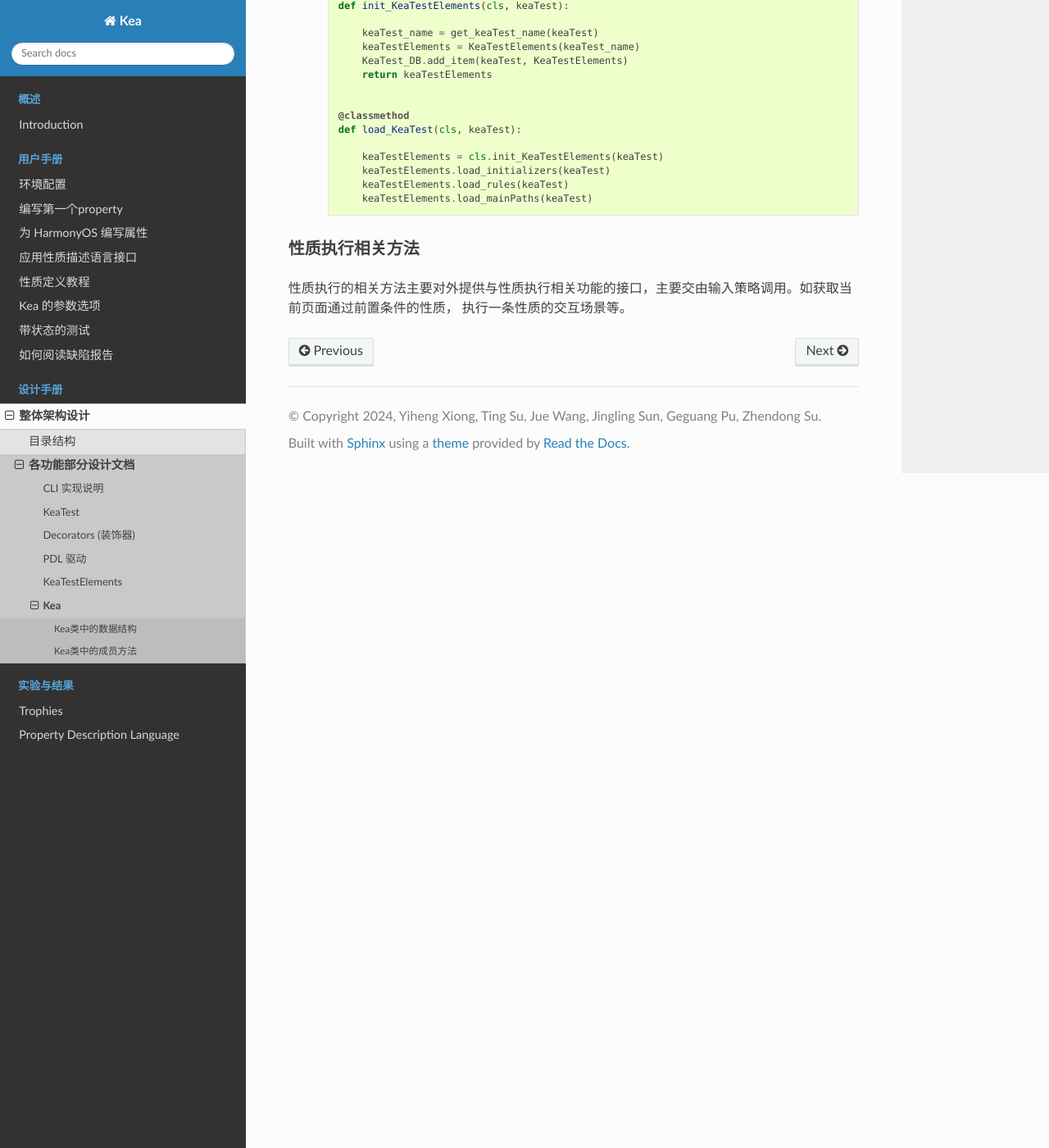
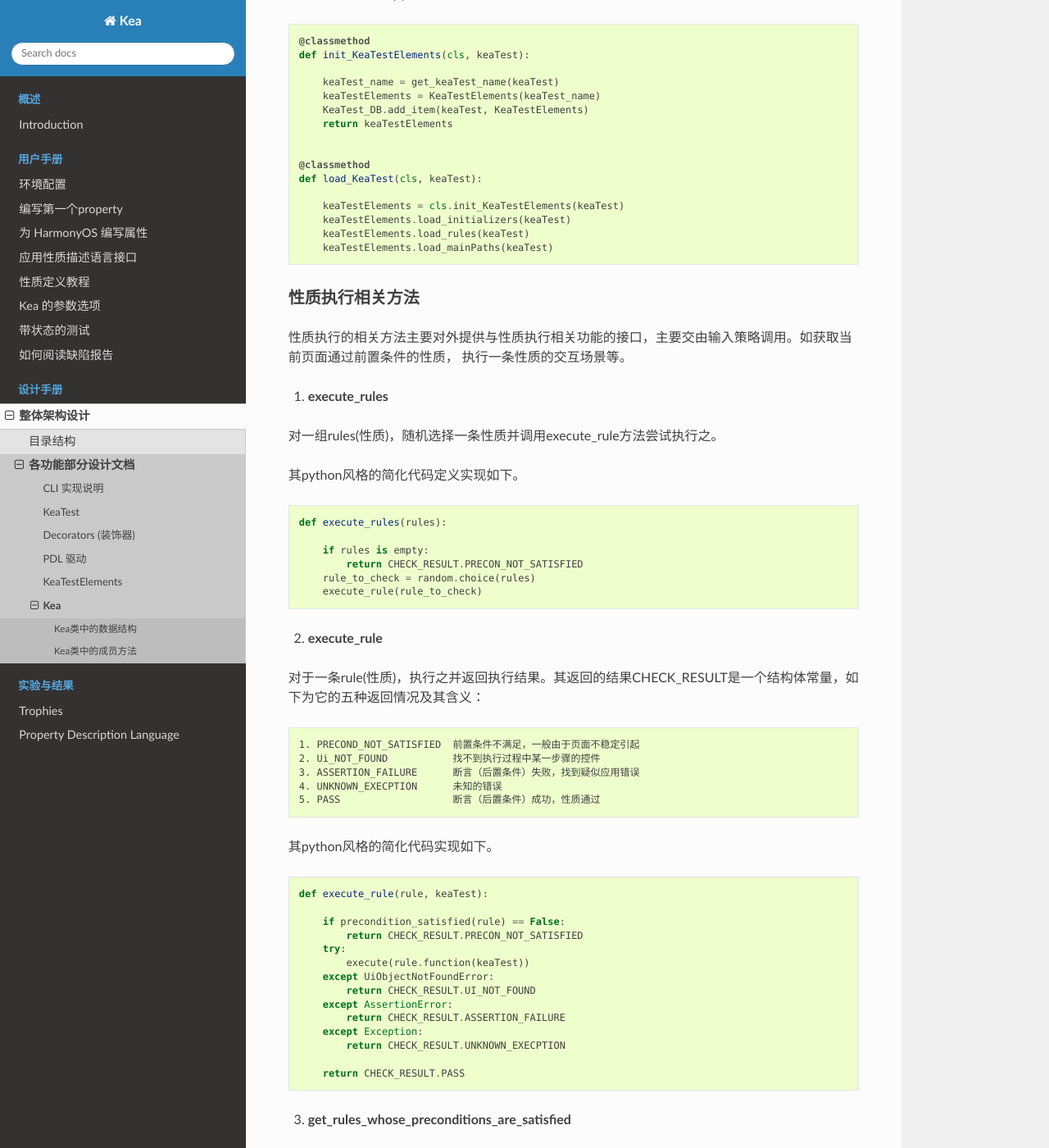
Before and after one commit to XixianLiang/kea-technic-docs, a Sphinx documentation site: the page built from docs/source/part-designDocument/kea/kea.rst, in a window 1280 px wide and 1400 px high, scrolled down 2344 px. Shown: the whole window at 82% size. Built offline with Sphinx 7.4.7 and the Read the Docs theme 3.1.0, drawn with Linux system fonts in a browser that asks for light colours; pages that are not in the unit, such as notebooks, are missing from menus; some of the changed text lies outside the part shown.

Commit message:
finish kea

```diff
--- a/docs/source/part-designDocument/kea/kea.rst
+++ b/docs/source/part-designDocument/kea/kea.rst
@@ -32,85 +32,85 @@
 -------------------------
 
 读取性质的相关方法
-~~~~~~~~~~~~~~~~~~~~~~~
+~~~~~~~~~~~~~~~~~~~~~~~~~
 
 读取性质的相关方法主要对外提供读取用户自定义相关性质的方法。这些性质被读取后会按keaTestElements数据结构的方式组织，
 并存储进入KeaTest_DB。
 
 1. **load_app_properties**
 
-   load_app_properties 从用户指定的性质文件中读取性质并存储入Kea，其核心流程如下。
+load_app_properties 从用户指定的性质文件中读取性质并存储入Kea，其核心流程如下。
 
-   .. code-block::
+.. code-block::
 
-       1. 去除重复指定的文件。
-       2. 对每个文件，检查文件的后缀名是否为.py以确认文件有效性。
-       3. 通过导入模块的方式导入用户定义的性质。
-       4. 为模块设置对应的系统的pdl_driver。
-       5. 检查在步骤3中获得的模块的成员，识别其中的用户定义性质（KeaTest的子类对象）并调用load_KeaTest方法加载他们。
-       6. 回到步骤2直至所有用户自定义文件被加载完毕。
+    1. 去除重复指定的文件。
+    2. 对每个文件，检查文件的后缀名是否为.py以确认文件有效性。
+    3. 通过导入模块的方式导入用户定义的性质。
+    4. 为模块设置对应的系统的pdl_driver。
+    5. 检查在步骤3中获得的模块的成员，识别其中的用户定义性质（KeaTest的子类对象）并调用load_KeaTest方法加载他们。
+    6. 回到步骤2直至所有用户自定义文件被加载完毕。
 
-   具体步骤的简化的python风格代码如下：
+具体步骤的简化的python风格代码如下：
 
-   *注：为了描述清晰，简化的代码仅对核心流程进行抽象并展示，实际代码与简化的参考代码不完全一致。
-   下文将展示的其他简化代码遵循的规则相同。*
+*注：为了描述清晰，简化的代码仅对核心流程进行抽象并展示，实际代码与简化的参考代码不完全一致。
+下文将展示的其他简化代码遵循的规则相同。*
 
-   .. code-block:: python
+.. code-block:: python
 
-        @classmethod
-        def load_app_properties(cls, property_files):
+    @classmethod
+    def load_app_properties(cls, property_files):
 
-            remove_duplicated_files(property_files)
+        remove_duplicated_files(property_files)
 
-            for file in property_files:
+        for file in property_files:
 
-                check_file_basename(file)
+            check_file_basename(file)
 
-                module = get_module_name(file)
+            module = get_module_name(file)
 
-                try:
-                    module = importlib.import_module(module_name)
+            try:
+                module = importlib.import_module(module_name)
 
-                    # set the pdl driver in the modules (the user written properties)
-                    module.d = cls._pdl_driver
+                # set the pdl driver in the modules (the user written properties)
+                module.d = cls._pdl_driver
 
-                    # find all kea tests in the module and attempt to Load them.
-                    for obj in getmembers(module):
-                        if is_subclass(obj, KeaTest):
-                            cls.load_KeaTest(obj)
+                # find all kea tests in the module and attempt to Load them.
+                for obj in getmembers(module):
+                    if is_subclass(obj, KeaTest):
+                        cls.load_KeaTest(obj)
 
 2. **load_KeaTest**
 
-    load_KeaTest 从 KeaTest 中取出用户自定义的性质（含初始化函数对象、交互场景、主路径函数对象），
-    转换为 KeaTestElements 数据结构并存储入 KeaTest_DB 。
+load_KeaTest 从 KeaTest 中取出用户自定义的性质（含初始化函数对象、交互场景、主路径函数对象），
+转换为 KeaTestElements 数据结构并存储入 KeaTest_DB 。
 
-    load_KeaTest 的流程如下：
+load_KeaTest 的流程如下：
 
-    .. code-block::
+.. code-block::
 
-       1. 初始化一个KeaTestElements，以 <KeaTest, KeaTestElements> 数据项的方式存储进KeaTest_DB
-       2. 调用KeaTestElements的方法读取KeaTest中的性质，并存储进KeaTestElements。
+   1. 初始化一个KeaTestElements，以 <KeaTest, KeaTestElements> 数据项的方式存储进KeaTest_DB
+   2. 调用KeaTestElements的方法读取KeaTest中的性质，并存储进KeaTestElements。
 
-    其实现通过简化的python代码展示如下：
+其实现通过简化的python代码展示如下：
 
-    .. code-block:: python
+.. code-block:: python
 
-        @classmethod
-        def init_KeaTestElements(cls, keaTest):
+    @classmethod
+    def init_KeaTestElements(cls, keaTest):
 
-            keaTest_name = get_keaTest_name(keaTest)
-            keaTestElements = KeaTestElements(keaTest_name)
-            KeaTest_DB.add_item(keaTest, KeaTestElements)
-            return keaTestElements
+        keaTest_name = get_keaTest_name(keaTest)
+        keaTestElements = KeaTestElements(keaTest_name)
+        KeaTest_DB.add_item(keaTest, KeaTestElements)
+        return keaTestElements
 
 
-        @classmethod
-        def load_KeaTest(cls, keaTest):
+    @classmethod
+    def load_KeaTest(cls, keaTest):
 
-            keaTestElements = cls.init_KeaTestElements(keaTest)
-            keaTestElements.load_initializers(keaTest)
-            keaTestElements.load_rules(keaTest)
-            keaTestElements.load_mainPaths(keaTest)
+        keaTestElements = cls.init_KeaTestElements(keaTest)
+        keaTestElements.load_initializers(keaTest)
+        keaTestElements.load_rules(keaTest)
+        keaTestElements.load_mainPaths(keaTest)
 
 
 
@@ -119,3 +119,99 @@
 
 性质执行的相关方法主要对外提供与性质执行相关功能的接口，主要交由输入策略调用。如获取当前页面通过前置条件的性质，
 执行一条性质的交互场景等。
+
+1. **execute_rules**
+
+对一组rules(性质)，随机选择一条性质并调用execute_rule方法尝试执行之。
+
+其python风格的简化代码定义实现如下。
+
+.. code-block:: python
+
+    def execute_rules(rules):
+
+        if rules is empty:
+            return CHECK_RESULT.PRECON_NOT_SATISFIED
+        rule_to_check = random.choice(rules)
+        execute_rule(rule_to_check)
+
+
+2. **execute_rule**
+
+对于一条rule(性质)，执行之并返回执行结果。其返回的结果CHECK_RESULT是一个结构体常量，如下为它的五种返回情况及其含义：
+
+.. code-block::
+
+    1. PRECOND_NOT_SATISFIED  前置条件不满足，一般由于页面不稳定引起
+    2. Ui_NOT_FOUND           找不到执行过程中某一步骤的控件
+    3. ASSERTION_FAILURE      断言（后置条件）失败，找到疑似应用错误
+    4. UNKNOWN_EXECPTION      未知的错误
+    5. PASS                   断言（后置条件）成功，性质通过
+
+其python风格的简化代码实现如下。
+
+.. code-block:: python
+
+    def execute_rule(rule, keaTest):
+
+        if precondition_satisfied(rule) == False:
+            return CHECK_RESULT.PRECON_NOT_SATISFIED
+        try:
+            execute(rule.function(keaTest))
+        except UiObjectNotFoundError:
+            return CHECK_RESULT.UI_NOT_FOUND
+        except AssertionError:
+            return CHECK_RESULT.ASSERTION_FAILURE
+        except Exception:
+            return CHECK_RESULT.UNKNOWN_EXECPTION
+
+        return CHECK_RESULT.PASS
+
+3. **get_rules_whose_preconditions_are_satisfied**
+
+对于一组性质，检查他们的前置条件，并获取通过前置条件的性质。
+
+其python风格的简化代码如下：
+
+.. code-block:: python
+
+    def get_rules_whose_preconditions_are_satisfied():
+
+        for keaTestElements in KeaTest_DB:
+            for target_rule in keaTestElements:
+                if pass_precondition(target_rule) == True
+                    rules_passed_precondition.add(target_rule)
+
+        return rules_passed_precondition
+
+4. **get_rules_without_precondition**
+
+对于一组性质，若他们的前置条件，并获取无前置条件的性质。
+
+.. note::
+    无前置条件的性质被视为无条件执行，等价于前置条件恒成立。
+
+其python风格的简化代码如下：
+
+.. code-block:: python
+
+    def get_rules_without_preconditions(self) -> Dict["Rule", "KeaTest"]:
+
+        for eaTestElements in KeaTest_DB:
+            for target_rule in keaTestElements.rules:
+                if len(target_rule.preconditions) == 0:
+                    rules_without_precondition.add(target_rule)
+        return rules_without_precondition
+
+5. **execute_event_from_main_path**
+
+对于给定的一个主路径步骤的源代码，尝试执行之。因为主路径中是用户利用PDL驱动编写的步骤，
+因此需要获取驱动对象，并让其执行相应操作。驱动储存在前述数据结构的pdl_driver中。
+
+其python代码如下。
+
+.. code-block:: python
+
+    def execute_event_from_main_path(self, executable_script):
+        d = self._pdl_driver
+        exec(executable_script)
```
Also changed, not shown: docs/source/part-designDocument/kea/keaTestElements.rst (line endings or trailing spaces).
